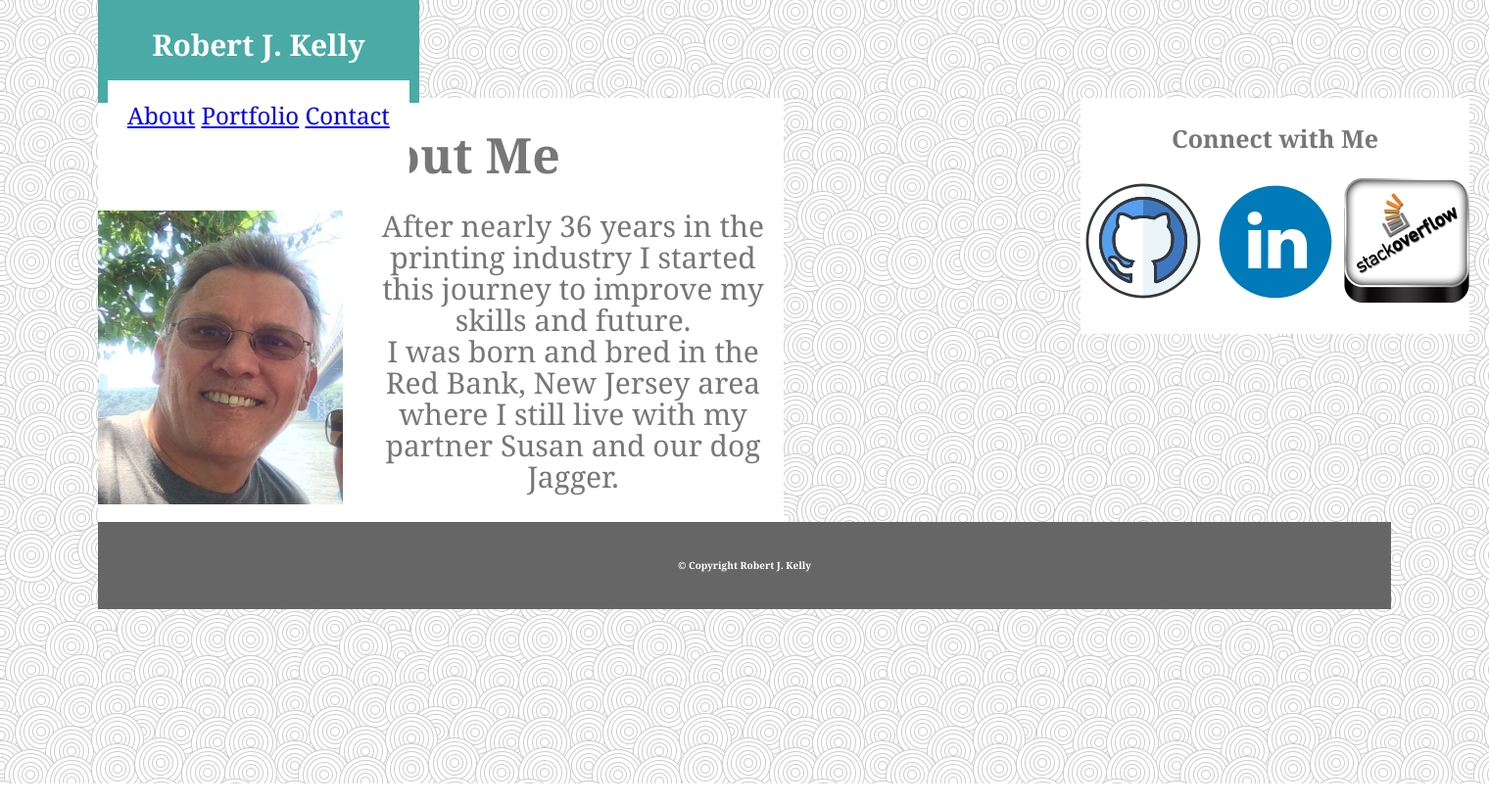
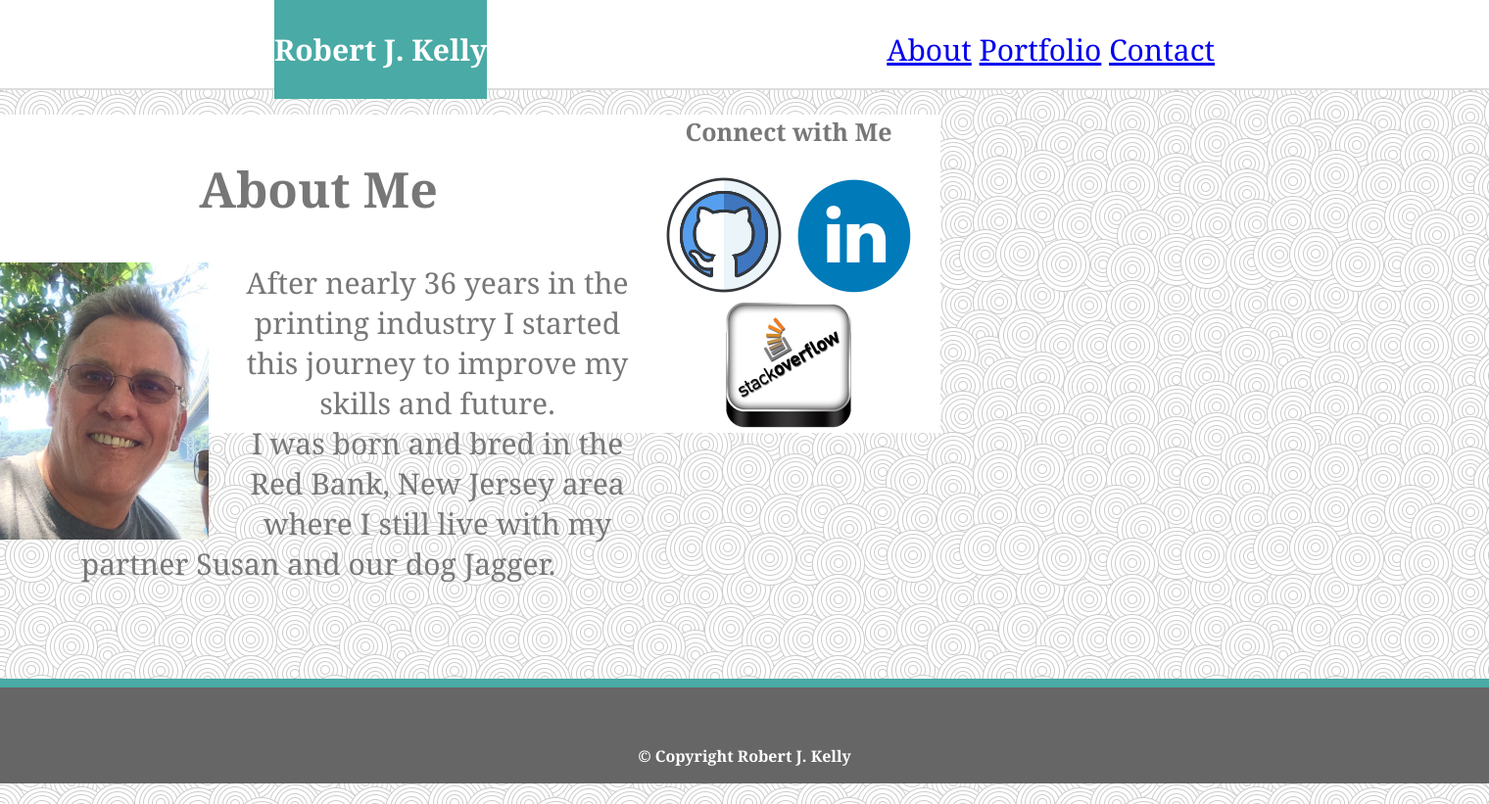
Before and after one commit to rjkinhighlands/Basic-Portfolio, a PHP site: page / in a window 1520 px wide. Shown: the whole page at 98% size. Before the commit the page ends 800 px from the top, so only its background shows below. Run offline with PHP 8.4, Linux system fonts and the light colour scheme.

Commit message:
day four evening

```diff
--- a/Basic-Portfolio/assets/css/Style.css
+++ b/Basic-Portfolio/assets/css/Style.css
@@ -5,61 +5,36 @@
 }
     /* Left Header Name */
 header {
-	background: #4aaaa5;
-	padding: 10px;
-    height: 85px;
-    margin: auto;
-    padding: 100;
-    font-size: 24px;
-    line-height: 32px;
+    border-bottom-style: solid;
+    border-bottom-width: 2px;
+    border-color: #dddddd;
+	background: #FFFFFF;
+    width:100%;
+    height: 90px;
     font-family: "Georgia", "Times New Roman", Times, serif;
     color: #ffffff;
-    position: fixed;
-    top: 0;
 }
     /* Right Header Links */
 nav {
-    background: #FFFFFF;
-    padding: 10px;
-    height: 85px;
-    margin: auto;
-    padding: 100;
+    height: 90px;
+    width: 960px;
+    margin: 0px auto;
     font-size: 24px;
-    line-height: 32px;
     font-family: "Georgia", "Times New Roman", Times, serif;
     color: #7777777;
-    position: right;
-    top: 0;
-}
-ul {
-    background: #FFFFFF;
-    padding: 10px;
-    height: 85px;
-    margin: auto;
-    padding: 100;
-    color: #7777777;
-    position: right;
-    top: 0;
 }
     /* About Me */
 body {
-    height: 50%;
+    margin: 0px auto;
     background:url(../images/MainBackgroud.png);
-    margin: 0;
-    padding: 100px;
-    font-size: 24px;
-    line-height: 32px;
     font-family: "Georgia", "Times New Roman", Helvetica, sans-serif;
     color: #777777;
 }
-* {
-    box-sizing: 94px;
-    text-align: center;
+h1 {
+    color: #fff;
+    font-size: 30px;
 }
-
-h1 {
-    background: #4aaaa5;
-    color: #fff;
+ul {
     font-size: 30px;
 }
 h2 {
@@ -72,60 +47,53 @@ h3 {
     font-size: 25px;
 }
 h4 {
+    color: #fff;
     font size:20px;
+    text-align: center;
 }
 footer {
-    background: #666666;
-    padding: 15px;
-    color: #ffffff;
-    border: 1000 solid #cccccc;
-    font-size: 10px;
-    clear: both;
-    box-sizing: 94px;
+    border-top-style: solid;
+    border-top-width: 9px;
+    border-color: #4aaaa5;
+    position: absolute;
+    bottom: 0px;
+    margin:0 auto 0 auto;
+    height: 98px;
+    clear: all;
+    line-height: 98px;
+    background-color: #666666;
+    width: 100%;
+}
+.container {
+    width: 960px;
+    background-color: #FFFFFF;
     text-align: center;
 }
-section {
+#name {
+    float:left;
+    background-color: #4aaaa5;
 }
-.container {
-    width: 1400px;
+#buttons {
+    float: right;
 }
         /* About Me Position */
-#left {
+#maincontent {
     float: left;
-    width: 700px;
-    background: #FFFFFF;
-    color:#777777;
+    width: 650px;
+    height: auto;
 }
         /* Connect Me Position*/
-#right {
+#connect {
     float: right;
-    width: 700;
-    background: #FFFFFF;
-    color: #777777;
-}
-#full {
-    width: 960px;
-    background: #777777;
-    overflow: auto;
-}
-#division {
-    background: #FFFFFF;
-    padding: px;
-    margin-top: 20px;
-}
-
-.container {
-	width: 1400;
-	margin: auto;
 }
 #bio-image {
-	float: left; width: 50%:
+	float: left;
 }
 #main-bio {
 	width: 50%;
 }
 #bio-image {
-	width: 250px;
-	height: 300px;
-	margin-right: 20px;
+	width: 189;
+	height: 283px;
+	margin-right: 30px;
 }
--- a/Basic-Portfolio/index.html
+++ b/Basic-Portfolio/index.html
@@ -5,31 +5,35 @@
 	<link rel="stylesheet" type="text/css" href="assets/css/Style.css">
 </head>
 <body>
-</html>
 	<header>
+			<nav>
+				<section id="name">
 					<h1>Robert J. Kelly</h1>
-			<nav>
+				</section>
+				<section id="buttons">
 				<ul>
-					<li><a href="contact html">About</a>
-					<l2><a href="contact html">Portfolio</a>
-					<l2><a href="contact html">Contact</a>
+					<li><a href="index.html">About</a>
+					<l2><a href="Portfolio.html">Portfolio</a>
+					<l2><a href="contact.html">Contact</a>
 				</ul>
+				</section>
 			</nav>
 	</header>
 	<div class="container">
-		<section id="left">
+		<section id="maincontent">
 				<h2>About Me</h2>
 					<img src="./assets/images/RobertJKelly.jpg" alt="Your Name" id="bio-image">
 						<p>After nearly 36 years in the printing industry I started this journey to improve my skills and future.<br>
 						I was born and bred in the Red Bank, New Jersey area where I still live with my partner Susan and our dog Jagger.</p>
 		</section>
-		<section id="right">
-			<h3>Connect with Me<h3>
+		<section id="Connect">
+				<h3>Connect with Me</h3>
 					<img src="./assets/images/github.png" alt="github" id="logo">
 					<img src="./assets/images/linkedin.png" alt="Linkedin" id="logo">
 					<img src="./assets/images/stackoverflowpx.png" alt="Stack" id="logo">
 		</section>
 			</div>
+	<div class="footer">
 		<footer>
 			<h4>&#169; Copyright Robert J. Kelly</h4>
 		</footer>
```
Also changed, not shown: 1 other file. Lines whose indentation alone changed are shown as unchanged.
